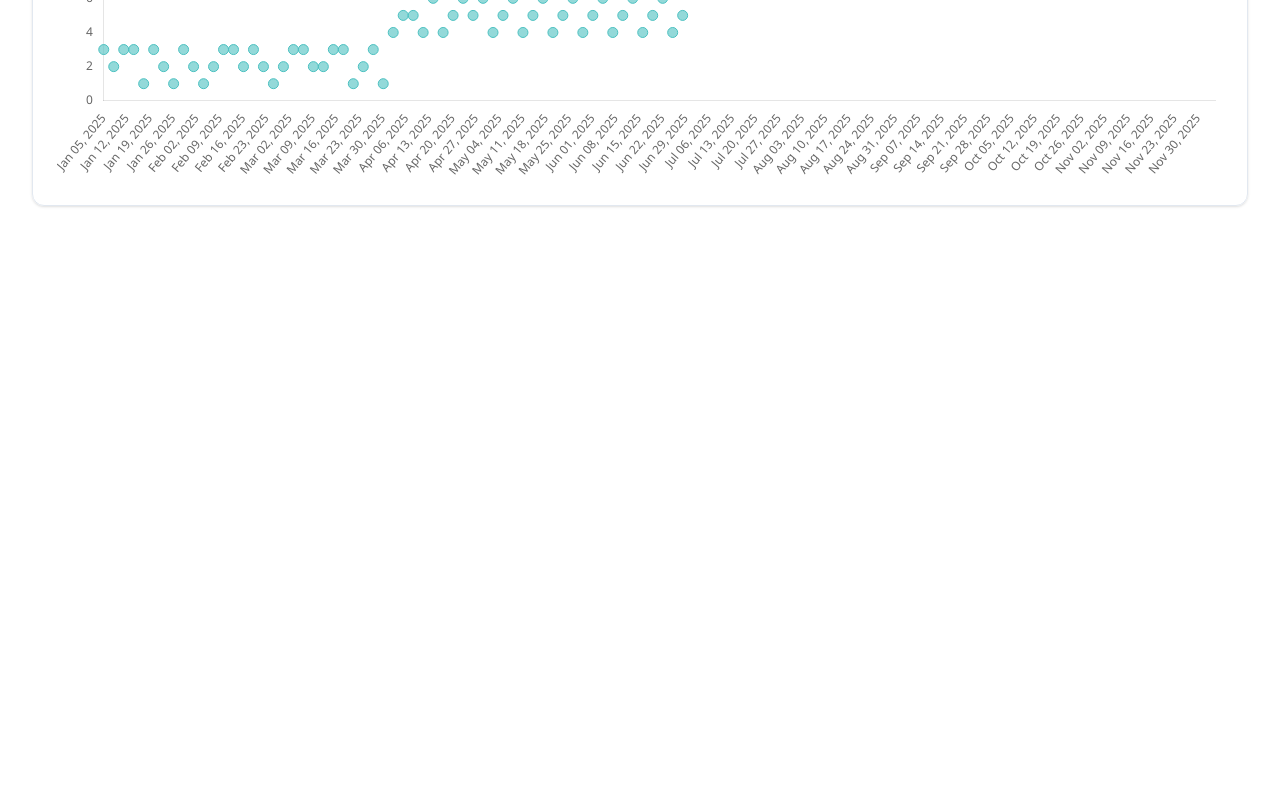
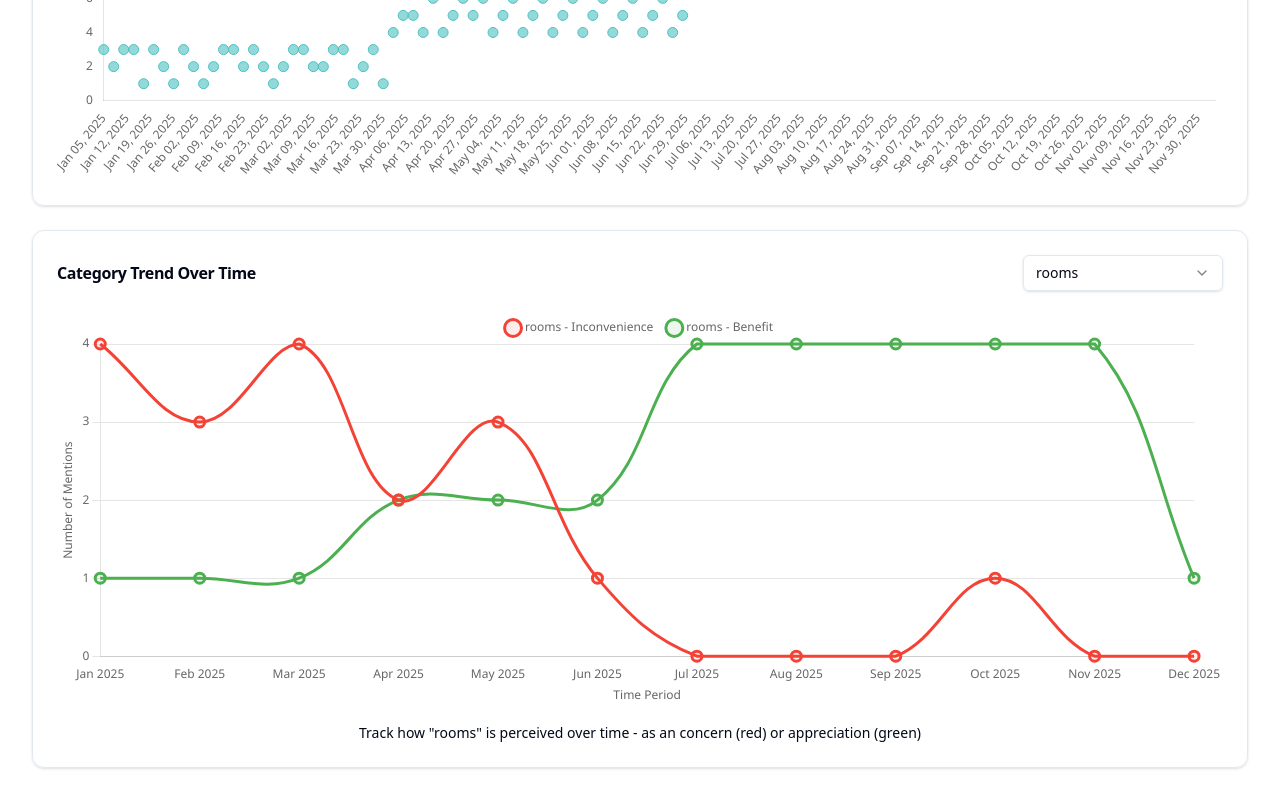
Before and after one commit to darsh-webdev/analytics-dashboard, a React (Vite) app: page /hotel/all in a window 1280 px wide. Shown: the part 2549-3349 px from the top of the page. Before the commit the page ends 2787 px from the top, so only its background shows below. Built offline with nearby package versions, Linux system fonts and the light colour scheme.

Commit message:
feat: Add category trend chart to Dashboard

```diff
--- a/src/components/Dashboard.tsx
+++ b/src/components/Dashboard.tsx
@@ -1,7 +1,12 @@
 import { useMemo, useState } from "react";
 import { useParams, Link } from "react-router-dom";
 import { reviewData } from "../data/dummyData";
-import type { Review, OTAFilter, DateRangeFilter } from "../types";
+import type {
+  Review,
+  OTAFilter,
+  DateRangeFilter,
+  AreaCategory,
+} from "../types";
 import { AREA_CATEGORIES } from "../types";
 import {
   ArrowLeft,
@@ -72,6 +77,48 @@ interface StatCardProps {
 }
 
 // Helper functions
+function getBucketKeyAndDate(date: Date, range: DateRangeFilter) {
+  const d = new Date(date);
+
+  if (range === "30days") {
+    const key = d.toLocaleDateString("en-US", {
+      month: "short",
+      day: "numeric",
+    });
+    const bd = new Date(d.getFullYear(), d.getMonth(), d.getDate());
+    return { key, bucketDate: bd };
+  }
+
+  if (range === "3months" || range === "6months") {
+    const day = d.getDay();
+    const daysSinceMonday = (day + 6) % 7;
+    const monday = new Date(d);
+    monday.setDate(d.getDate() - daysSinceMonday);
+    const weekEnd = new Date(
+      monday.getFullYear(),
+      monday.getMonth(),
+      monday.getDate() + 6
+    );
+    const key =
+      monday.toLocaleDateString("en-US", { month: "short", day: "numeric" }) +
+      " - " +
+      weekEnd.toLocaleDateString("en-US", { month: "short", day: "numeric" });
+    const bd = new Date(
+      monday.getFullYear(),
+      monday.getMonth(),
+      monday.getDate()
+    );
+    return { key, bucketDate: bd };
+  }
+
+  const key = d.toLocaleDateString("en-US", {
+    month: "short",
+    year: "numeric",
+  });
+  const bd = new Date(d.getFullYear(), d.getMonth(), 1);
+  return { key, bucketDate: bd };
+}
+
 function groupByCategory(data: Review[]) {
   return data.reduce((acc: Record<string, number>, { category }) => {
     acc[category] = (acc[category] || 0) + 1;
@@ -139,6 +186,46 @@ function countByAreaOfBenefit(data: Review[]) {
   return map;
 }
 
+function groupCategoryTrendsByRange(
+  reviews: Review[],
+  range: DateRangeFilter,
+  category: AreaCategory
+) {
+  const buckets: Record<
+    string,
+    { bucketDate: Date; inconvenience: number; benefit: number }
+  > = {};
+
+  reviews.forEach((r) => {
+    const reviewDate = new Date(r.date);
+    const { key, bucketDate } = getBucketKeyAndDate(reviewDate, range);
+
+    if (!buckets[key]) {
+      buckets[key] = {
+        bucketDate,
+        inconvenience: 0,
+        benefit: 0,
+      };
+    }
+
+    // Check if this category is in areas of inconvenience
+    if (r.areaOfInconvenience && r.areaOfInconvenience.includes(category)) {
+      buckets[key].inconvenience += 1;
+    }
+
+    // Check if this category is in areas of benefits
+    if (r.areaOfBenefits && r.areaOfBenefits.includes(category)) {
+      buckets[key].benefit += 1;
+    }
+  });
+
+  const sorted = Object.entries(buckets)
+    .map(([label, val]) => ({ label, ...val }))
+    .sort((a, b) => a.bucketDate.getTime() - b.bucketDate.getTime());
+
+  return sorted;
+}
+
 function filterByDateRange(data: Review[], range: string) {
   const now = new Date();
   const cutoffDate = new Date();
@@ -167,6 +254,9 @@ export default function Dashboard() {
   const { hotelName } = useParams<{ hotelName: string }>();
   const [otaFilter, setOtaFilter] = useState<OTAFilter[]>(["ALL"]);
   const [dateRange, setDateRange] = useState<DateRangeFilter>("all");
+  const [selectedCategory, setSelectedCategory] = useState<AreaCategory>(
+    AREA_CATEGORIES[0]
+  );
   const { theme, toggleTheme } = useTheme();
 
   const otaPlatforms: OTAFilter[] = useMemo(
@@ -350,6 +440,43 @@ export default function Dashboard() {
     }),
     [filteredData]
   );
+
+  const categoryTrendData = useMemo(() => {
+    const groupedByRange = groupCategoryTrendsByRange(
+      filteredData,
+      dateRange,
+      selectedCategory
+    );
+    const labels = groupedByRange.map((g) => g.label);
+
+    return {
+      labels,
+      datasets: [
+        {
+          label: `${selectedCategory} - Inconvenience`,
+          data: groupedByRange.map((g) => g.inconvenience),
+          borderColor: "#f44336",
+          backgroundColor: "rgba(244, 67, 54, 0.1)",
+          fill: false,
+          tension: 0.4,
+          pointRadius: 5,
+          pointHoverRadius: 7,
+          borderWidth: 3,
+        },
+        {
+          label: `${selectedCategory} - Benefit`,
+          data: groupedByRange.map((g) => g.benefit),
+          borderColor: "#4caf50",
+          backgroundColor: "rgba(76, 175, 80, 0.1)",
+          fill: false,
+          tension: 0.4,
+          pointRadius: 5,
+          pointHoverRadius: 7,
+          borderWidth: 3,
+        },
+      ],
+    };
+  }, [filteredData, dateRange, selectedCategory]);
 
   // Card component for better organization
   const StatCard = ({
@@ -805,6 +932,126 @@ export default function Dashboard() {
               </div>
             </CardContent>
           </Card>
+
+          <Card>
+            <CardHeader className="flex flex-row items-center justify-between space-y-0 pb-4">
+              <CardTitle>Category Trend Over Time</CardTitle>
+              <Select
+                value={selectedCategory as AreaCategory}
+                onValueChange={(value) =>
+                  setSelectedCategory(value as AreaCategory)
+                }
+              >
+                <SelectTrigger className="w-[200px]">
+                  <SelectValue placeholder="Select category" />
+                </SelectTrigger>
+                <SelectContent>
+                  {AREA_CATEGORIES.map((category: AreaCategory) => (
+                    <SelectItem key={category} value={category}>
+                      {category}
+                    </SelectItem>
+                  ))}
+                </SelectContent>
+              </Select>
+            </CardHeader>
+            <CardContent>
+              <div className="h-[400px]">
+                <Line
+                  data={categoryTrendData}
+                  options={{
+                    responsive: true,
+                    maintainAspectRatio: false,
+                    scales: {
+                      y: {
+                        beginAtZero: true,
+                        grid: {
+                          display: true,
+                          color:
+                            theme === "dark"
+                              ? "rgba(255,255,255,0.1)"
+                              : "rgba(0,0,0,0.1)",
+                        },
+                        title: {
+                          display: true,
+                          text: "Number of Mentions",
+                        },
+                        ticks: {
+                          stepSize: 1,
+                        },
+                      },
+                      x: {
+                        grid: {
+                          display: false,
+                        },
+                        title: {
+                          display: true,
+                          text: "Time Period",
+                        },
+                      },
+                    },
+                    plugins: {
+                      legend: {
+                        position: "top",
+                        labels: {
+                          boxWidth: 15,
+                          padding: 15,
+                          font: {
+                            size: 12,
+                          },
+                          usePointStyle: true,
+                        },
+                      },
+                      tooltip: {
+                        mode: "index",
+                        intersect: false,
+                        callbacks: {
+                          title: (context) => {
+                            return context[0].label;
+                          },
+                          label: (context) => {
+                            const label = context.dataset.label || "";
+                            const value = context.parsed.y;
+                            return `${label}: ${value} mention${
+                              value !== 1 ? "s" : ""
+                            }`;
+                          },
+                          afterLabel: (context) => {
+                            const dataIndex = context.dataIndex;
+                            const groupedByRange = groupCategoryTrendsByRange(
+                              filteredData,
+                              dateRange,
+                              selectedCategory
+                            );
+                            const bucket = groupedByRange[dataIndex];
+                            const total = bucket.inconvenience + bucket.benefit;
+
+                            if (total === 0) return "";
+
+                            const value = context.parsed.y;
+                            const percentage = ((value / total) * 100).toFixed(
+                              1
+                            );
+                            return `(${percentage}% of ${selectedCategory} mentions)`;
+                          },
+                        },
+                      },
+                    },
+                    interaction: {
+                      mode: "nearest",
+                      axis: "x",
+                      intersect: false,
+                    },
+                  }}
+                />
+              </div>
+              <div className="mt-4 text-sm text-muted-foreground text-center">
+                <p>
+                  Track how "{selectedCategory}" is perceived over time - as an
+                  concern (red) or appreciation (green)
+                </p>
+              </div>
+            </CardContent>
+          </Card>
         </div>
       </div>
     </div>
```
